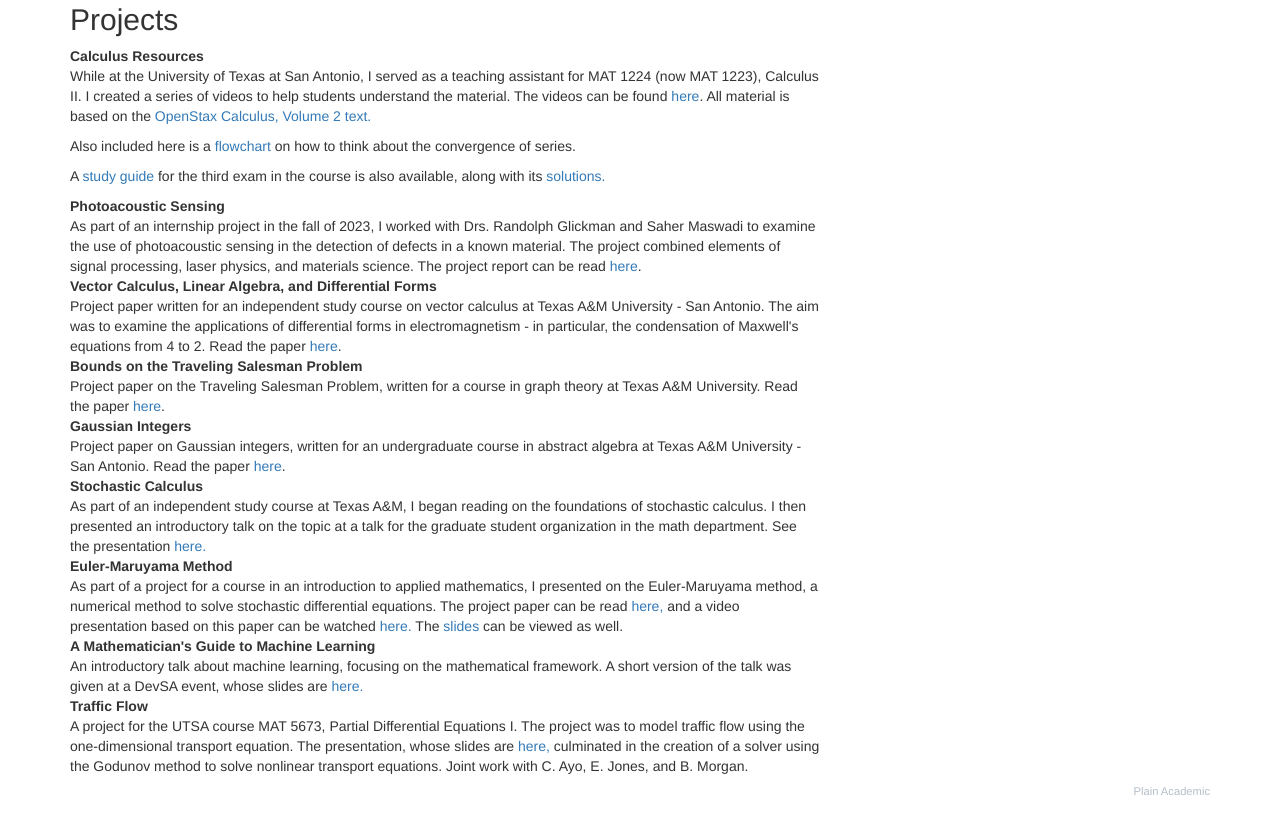
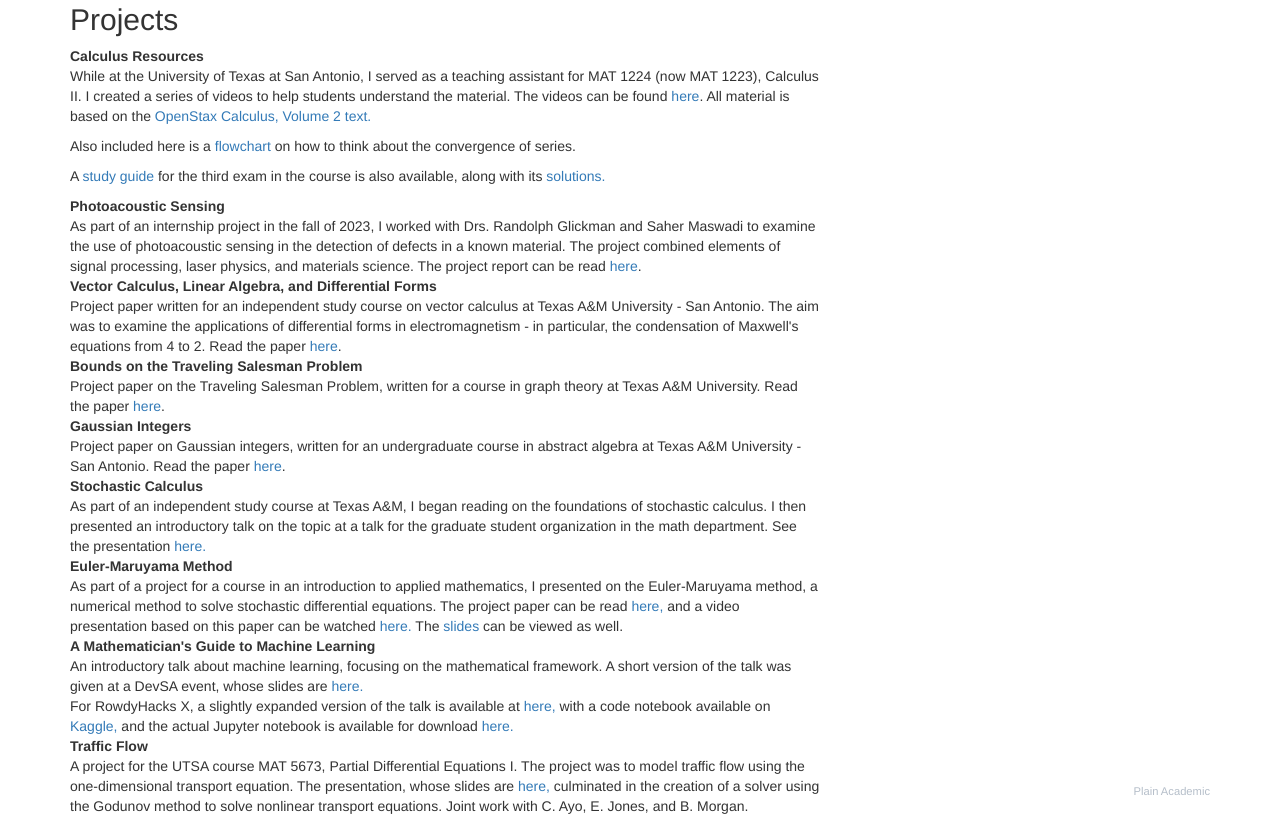
Before and after one commit to SZRoberson/szroberson.github.io, a plain HTML site: page index.html in a window 1280 px wide. Shown: the part 888-1704 px from the top of the page. Drawn offline with nearby package versions, Linux system fonts and the light colour scheme.

Commit message:
Added updated slides for the Intro to Machine Learning workshop, along with links to the Kaggle notebook.

```diff
--- a/index.html
+++ b/index.html
@@ -125,6 +125,9 @@
                 <strong>A Mathematician's Guide to Machine Learning</strong><br/>
                 An introductory talk about machine learning, focusing on the mathematical framework. A short version of the talk was given at a DevSA event, whose slides are
                 <a href="Projects/IntroML_DevSA.pdf">here.</a><br>
+                For RowdyHacks X, a slightly expanded version of the talk is available at <a href="Projects/IntroML_RowdyHacks.pdf">here,</a>
+                with a code notebook available on <a href="https://www.kaggle.com/code/seanroberson/rhx-mlintro">Kaggle,</a>
+                and the actual Jupyter notebook is available for download <a href = "IntroML_RH.ipynb">here.</a><br/>
 
                 <strong>Traffic Flow</strong><br/>
                 A project for the UTSA course MAT 5673, Partial Differential Equations I. The project was to model traffic flow using the one-dimensional transport equation. The presentation, whose slides are
```
Also changed, not shown: 2 other files.
